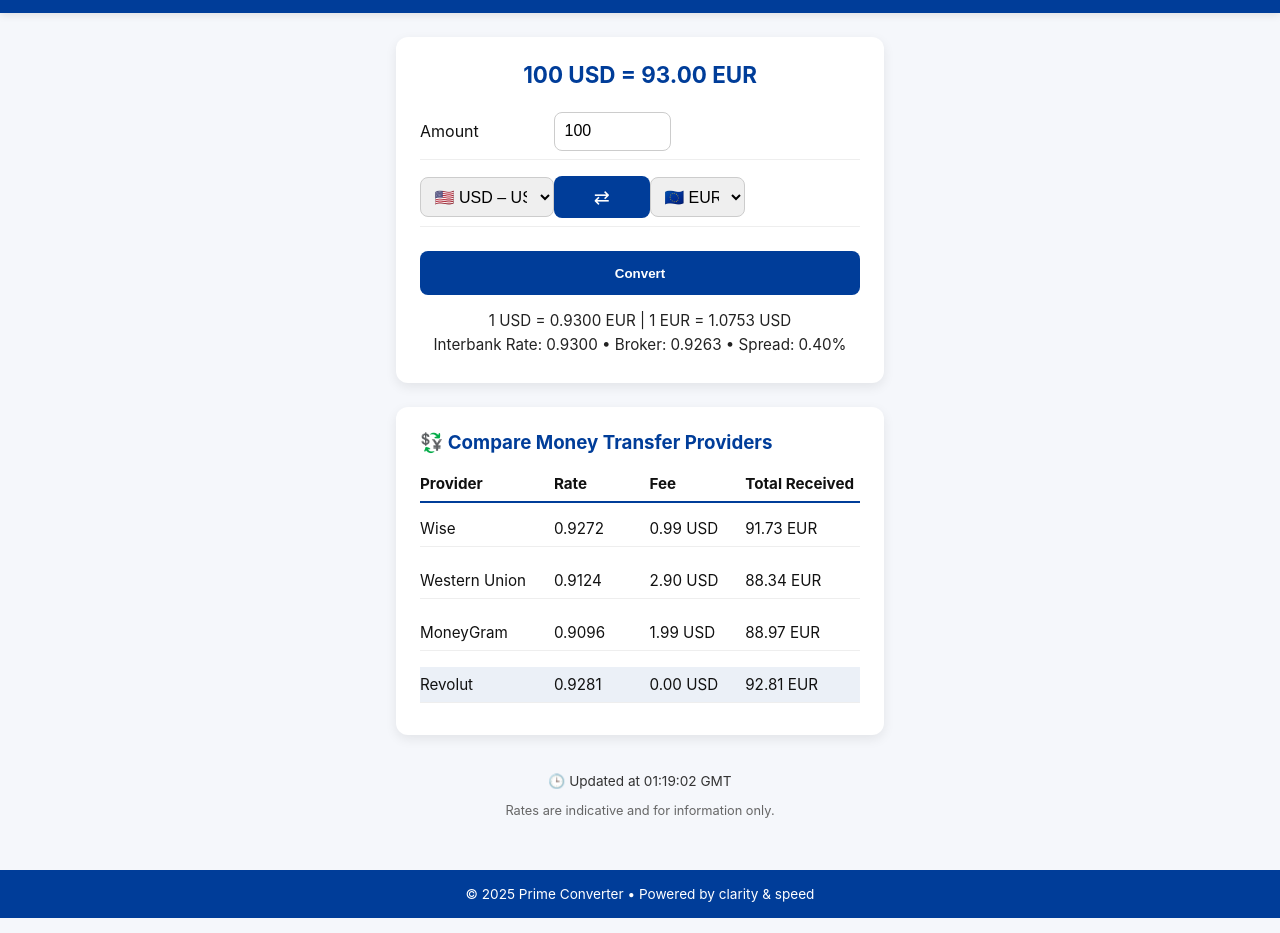
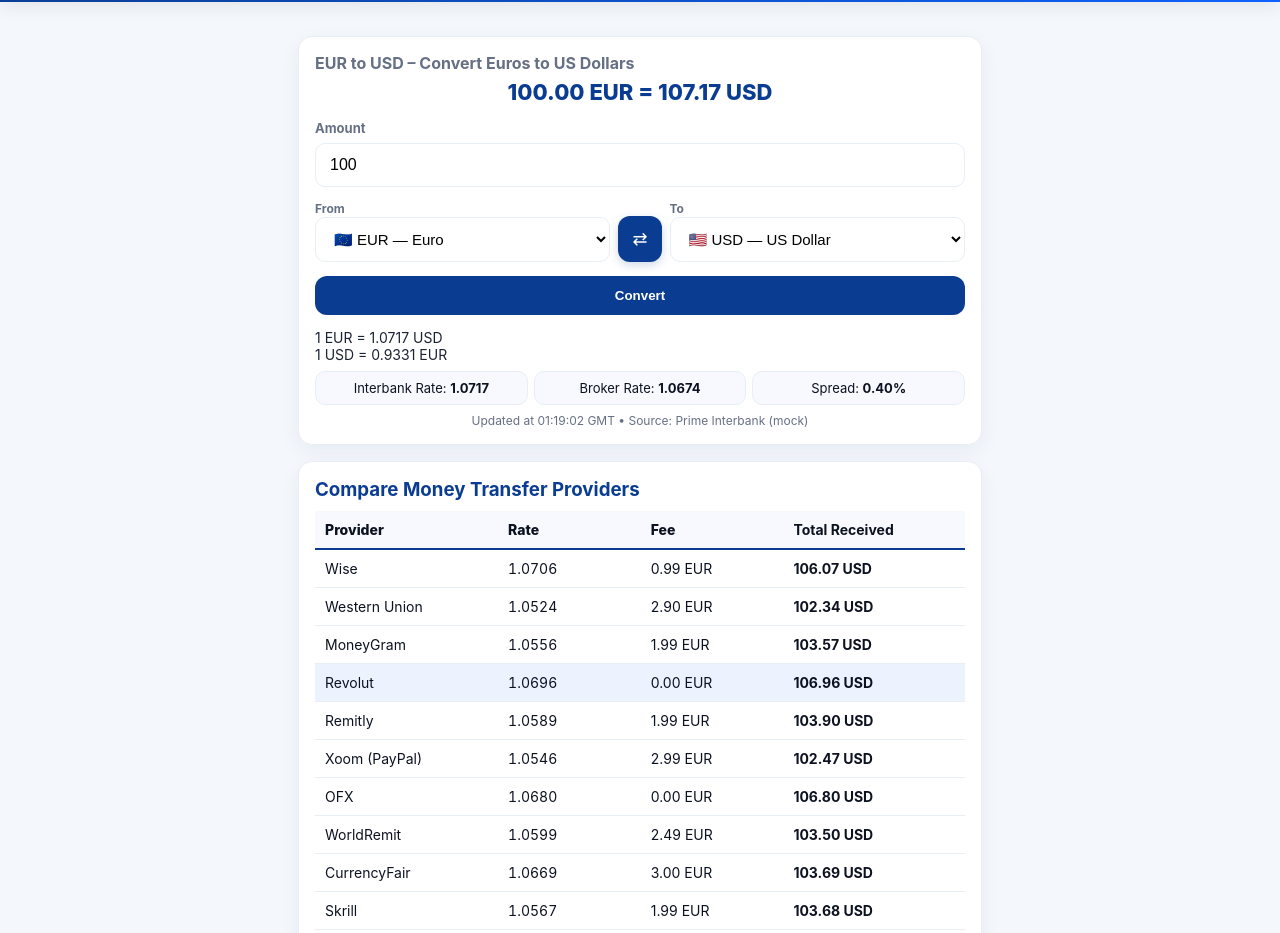
Before and after one commit to aeco111984-source/prime-converter, a plain HTML site: page index.html in a window 1280 px wide. Shown: the part 74-1007 px from the top of the page. Drawn offline with Linux system fonts and the light colour scheme.

Commit message:
Updated full Prime Converter layout

```diff
--- a/index.html
+++ b/index.html
@@ -2,73 +2,105 @@
 <html lang="en">
 <head>
   <meta charset="UTF-8" />
-  <meta name="viewport" content="width=device-width, initial-scale=1.0" />
-  <title>Prime Converter – Smarter Currency Rates</title>
+  <meta name="viewport" content="width=device-width, initial-scale=1" />
+  <title>EUR to USD – Convert Euros to US Dollars | Prime Converter</title>
+  <meta name="description" content="Convert EUR to USD with mid-market and broker rates. See real-time spreads and compare money transfer providers worldwide." />
   <link rel="stylesheet" href="styles.css" />
 </head>
 <body>
-  <header>
-    <h1>🌐 Prime Converter</h1>
-    <p>Real-Time Currency & Transfer Rate Comparison</p>
+  <header class="site-header">
+    <div class="brand">🌐 Prime Converter</div>
+    <div class="strap">Live Exchange Rate • Updated Automatically</div>
   </header>
 
   <main>
-    <section class="converter">
-      <h2 id="headline">100 USD = — EUR</h2>
+    <!-- Converter card -->
+    <section class="card converter">
+      <h1 class="page-title">EUR to USD – Convert Euros to US Dollars</h1>
 
-      <div class="row amount">
-        <label>Amount</label>
-        <input type="number" id="amount" value="100" min="1" step="0.01" />
+      <h2 class="headline" id="headline">100 EUR = — USD</h2>
+
+      <div class="field">
+        <label for="amount">Amount</label>
+        <input id="amount" type="number" inputmode="decimal" value="100" min="0" step="0.01" />
       </div>
 
-      <div class="row pair">
-        <select id="from">
-          <option value="USD" selected>🇺🇸 USD – US Dollar</option>
-          <option value="EUR">🇪🇺 EUR – Euro</option>
-          <option value="GBP">🇬🇧 GBP – British Pound</option>
-          <option value="JPY">🇯🇵 JPY – Japanese Yen</option>
-          <option value="CAD">🇨🇦 CAD – Canadian Dollar</option>
-        </select>
+      <div class="pair-row">
+        <div class="select-wrap">
+          <label class="mini">From</label>
+          <select id="from">
+            <option value="EUR" selected>🇪🇺 EUR — Euro</option>
+            <option value="USD">🇺🇸 USD — US Dollar</option>
+            <option value="GBP">🇬🇧 GBP — British Pound</option>
+            <option value="JPY">🇯🇵 JPY — Japanese Yen</option>
+            <option value="CAD">🇨🇦 CAD — Canadian Dollar</option>
+          </select>
+        </div>
 
-        <button id="swap">⇄</button>
+        <button id="swap" class="swap" aria-label="Swap currencies">⇄</button>
 
-        <select id="to">
-          <option value="EUR" selected>🇪🇺 EUR – Euro</option>
-          <option value="USD">🇺🇸 USD – US Dollar</option>
-          <option value="GBP">🇬🇧 GBP – British Pound</option>
-          <option value="JPY">🇯🇵 JPY – Japanese Yen</option>
-          <option value="CAD">🇨🇦 CAD – Canadian Dollar</option>
-        </select>
+        <div class="select-wrap">
+          <label class="mini">To</label>
+          <select id="to">
+            <option value="USD" selected>🇺🇸 USD — US Dollar</option>
+            <option value="EUR">🇪🇺 EUR — Euro</option>
+            <option value="GBP">🇬🇧 GBP — British Pound</option>
+            <option value="JPY">🇯🇵 JPY — Japanese Yen</option>
+            <option value="CAD">🇨🇦 CAD — Canadian Dollar</option>
+          </select>
+        </div>
       </div>
 
-      <button id="convert" class="convert">Convert</button>
+      <button id="convert" class="btn-primary">Convert</button>
 
-      <div id="details" class="details">
-        <p id="rates">1 USD = — EUR | 1 EUR = — USD</p>
-        <p>Interbank Rate: <span id="interbank">—</span> • Broker: <span id="broker">—</span> • Spread: <span id="spread">—</span></p>
+      <div class="result-block">
+        <div id="pair-lines" class="pair-lines">
+          <div id="lineA">1 EUR = — USD</div>
+          <div id="lineB">1 USD = — EUR</div>
+        </div>
+
+        <div class="meta-lines">
+          <div>Interbank Rate: <strong id="interbank">—</strong></div>
+          <div>Broker Rate: <strong id="broker">—</strong></div>
+          <div>Spread: <strong id="spread">—</strong></div>
+        </div>
+
+        <div class="timestamp">Updated at <span id="time">—:—:—</span> GMT • Source: Prime Interbank (mock)</div>
       </div>
     </section>
 
-    <section class="providers">
-      <h3>💱 Compare Money Transfer Providers</h3>
-      <div class="table" id="providers">
-        <div class="header-row">
+    <!-- Providers table -->
+    <section class="card providers">
+      <h3>Compare Money Transfer Providers</h3>
+      <div class="table">
+        <div class="row header">
           <span>Provider</span><span>Rate</span><span>Fee</span><span>Total Received</span>
         </div>
         <div class="row" id="wise"><span>Wise</span><span>—</span><span>—</span><span>—</span></div>
         <div class="row" id="western"><span>Western Union</span><span>—</span><span>—</span><span>—</span></div>
         <div class="row" id="moneygram"><span>MoneyGram</span><span>—</span><span>—</span><span>—</span></div>
         <div class="row" id="revolut"><span>Revolut</span><span>—</span><span>—</span><span>—</span></div>
+        <div class="row" id="remitly"><span>Remitly</span><span>—</span><span>—</span><span>—</span></div>
+        <div class="row" id="xoom"><span>Xoom (PayPal)</span><span>—</span><span>—</span><span>—</span></div>
+        <div class="row" id="ofx"><span>OFX</span><span>—</span><span>—</span><span>—</span></div>
+        <div class="row" id="worldremit"><span>WorldRemit</span><span>—</span><span>—</span><span>—</span></div>
+        <div class="row" id="currencyfair"><span>CurrencyFair</span><span>—</span><span>—</span><span>—</span></div>
+        <div class="row" id="skrill"><span>Skrill</span><span>—</span><span>—</span><span>—</span></div>
+        <div class="row" id="paysend"><span>PaySend</span><span>—</span><span>—</span><span>—</span></div>
+        <div class="row" id="instarem"><span>InstaReM</span><span>—</span><span>—</span><span>—</span></div>
+        <div class="row" id="remit2india"><span>Remit2India</span><span>—</span><span>—</span><span>—</span></div>
       </div>
     </section>
 
-    <section class="meta">
-      <p>🕒 Updated at <span id="time"></span> GMT</p>
-      <p class="note">Rates are indicative and for information only.</p>
+    <section class="disclaimer">
+      Rates are indicative only and do not constitute financial advice.
     </section>
   </main>
 
-  <footer>© 2025 Prime Converter • Powered by clarity & speed</footer>
+  <footer class="site-footer">
+    © 2025 Prime Converter • Built for clarity, speed & transparency
+  </footer>
+
   <script src="script.js"></script>
 </body>
 </html>
--- a/script.js
+++ b/script.js
@@ -1,79 +1,119 @@
+// XE-style converter: EUR->USD default, mock interbank refresh every 60s.
+// Swap in your live feed by replacing getMid(base, quote).
+
 document.addEventListener("DOMContentLoaded", () => {
+  // Elements
   const amountEl = document.getElementById("amount");
   const fromEl = document.getElementById("from");
   const toEl = document.getElementById("to");
-  const headline = document.getElementById("headline");
-  const ratesText = document.getElementById("rates");
+  const headlineEl = document.getElementById("headline");
+  const lineA = document.getElementById("lineA");
+  const lineB = document.getElementById("lineB");
   const interbankEl = document.getElementById("interbank");
   const brokerEl = document.getElementById("broker");
   const spreadEl = document.getElementById("spread");
   const timeEl = document.getElementById("time");
+  const convertBtn = document.getElementById("convert");
+  const swapBtn = document.getElementById("swap");
 
-  const providerRows = {
-    wise: document.getElementById("wise"),
-    western: document.getElementById("western"),
-    moneygram: document.getElementById("moneygram"),
-    revolut: document.getElementById("revolut")
+  // Provider rows
+  const rows = [
+    "wise","western","moneygram","revolut","remitly","xoom",
+    "ofx","worldremit","currencyfair","skrill","paysend","instarem","remit2india"
+  ].map(id => ({ id, el: document.getElementById(id) }));
+
+  // Mock mid rates (symmetric by construction)
+  const mid = {
+    EUR: { USD: 1.0720, GBP: 0.8550, JPY: 162.50, CAD: 1.4600 },
+    USD: { EUR: 0.9330, GBP: 0.7970, JPY: 151.70, CAD: 1.3600 },
+    GBP: { EUR: 1.1696, USD: 1.2550, JPY: 191.30, CAD: 1.7200 },
+    JPY: { EUR: 0.00615, USD: 0.00659, GBP: 0.00523, CAD: 0.01100 },
+    CAD: { EUR: 0.6849, USD: 0.7350, GBP: 0.5814, JPY: 90.91 }
   };
 
-  const rates = {
-    USD: { EUR: 0.93, GBP: 0.78, JPY: 151.2, CAD: 1.36 },
-    EUR: { USD: 1.07, GBP: 0.84, JPY: 162.5, CAD: 1.46 },
-    GBP: { USD: 1.28, EUR: 1.19, JPY: 191.3, CAD: 1.74 },
-    JPY: { USD: 0.0066, EUR: 0.0062, GBP: 0.0052, CAD: 0.0091 },
-    CAD: { USD: 0.74, EUR: 0.68, GBP: 0.57, JPY: 109.3 }
-  };
+  // Mock provider model (margin vs mid + fee in base currency)
+  const providers = [
+    { key:"wise",       name:"Wise",         marginPct:0.10, fee:0.99 },
+    { key:"western",    name:"Western Union",marginPct:1.80, fee:2.90 },
+    { key:"moneygram",  name:"MoneyGram",    marginPct:1.50, fee:1.99 },
+    { key:"revolut",    name:"Revolut",      marginPct:0.20, fee:0.00 },
+    { key:"remitly",    name:"Remitly",      marginPct:1.20, fee:1.99 },
+    { key:"xoom",       name:"Xoom (PayPal)",marginPct:1.60, fee:2.99 },
+    { key:"ofx",        name:"OFX",          marginPct:0.35, fee:0.00 },
+    { key:"worldremit", name:"WorldRemit",   marginPct:1.10, fee:2.49 },
+    { key:"currencyfair",name:"CurrencyFair",marginPct:0.45, fee:3.00 },
+    { key:"skrill",     name:"Skrill",       marginPct:1.40, fee:1.99 },
+    { key:"paysend",    name:"PaySend",      marginPct:0.90, fee:1.00 },
+    { key:"instarem",   name:"InstaReM",     marginPct:0.60, fee:1.50 },
+    { key:"remit2india",name:"Remit2India",  marginPct:1.30, fee:2.00 }
+  ];
 
-  const updateTime = () => {
-    const now = new Date();
-    timeEl.textContent = now.toUTCString().split(" ")[4];
-  };
+  // --- Helpers ---
+  const nowGMT = () => new Date().toUTCString().split(" ")[4];
+  function getMid(base, quote) {
+    // jitter mid slightly to feel "live"
+    const m = (mid[base] && mid[base][quote]) ? mid[base][quote] : null;
+    if (!m) return null;
+    const jitter = 1 + (Math.random() - 0.5) * 0.001; // ±0.05%
+    return +(m * jitter).toFixed(6);
+  }
 
-  const convert = () => {
+  function fmt(n, dp=4){ return Number(n).toFixed(dp); }
+
+  // --- Core compute ---
+  function compute() {
     const base = fromEl.value;
     const quote = toEl.value;
-    const amount = parseFloat(amountEl.value);
-    if (!rates[base] || !rates[base][quote]) {
-      alert("Conversion not available for this pair.");
-      return;
-    }
+    const amt = Math.max(0, parseFloat(amountEl.value || "0"));
 
-    const interbankRate = rates[base][quote];
-    const brokerRate = interbankRate * (1 - 0.004);
-    const spread = ((interbankRate - brokerRate) / interbankRate) * 100;
+    const m = getMid(base, quote);
+    if (!m) { alert("Pair not available in demo."); return; }
 
-    const interbankTotal = (amount * interbankRate).toFixed(2);
-    headline.textContent = `${amount} ${base} = ${interbankTotal} ${quote}`;
-    ratesText.textContent = `1 ${base} = ${interbankRate.toFixed(4)} ${quote} | 1 ${quote} = ${(1/interbankRate).toFixed(4)} ${base}`;
-    interbankEl.textContent = interbankRate.toFixed(4);
-    brokerEl.textContent = brokerRate.toFixed(4);
-    spreadEl.textContent = spread.toFixed(2) + "%";
+    // Broker rate = mid * (1 - margin%)
+    const brokerRate = m * (1 - 0.004); // 0.40% generic broker for headline
+    const spreadPct = ((m - brokerRate) / m) * 100;
 
-    const providers = [
-      { row: providerRows.wise, name: "Wise", rate: brokerRate*1.001, fee: 0.99 },
-      { row: providerRows.western, name: "Western Union", rate: brokerRate*0.985, fee: 2.9 },
-      { row: providerRows.moneygram, name: "MoneyGram", rate: brokerRate*0.982, fee: 1.99 },
-      { row: providerRows.revolut, name: "Revolut", rate: brokerRate*1.002, fee: 0 }
-    ];
+    const total = amt * m;
 
-    let best = providers.reduce((a,b)=>a.rate>b.rate?a:b);
+    // Headline + lines
+    headlineEl.textContent = `${fmt(amt,2)} ${base} = ${fmt(total,2)} ${quote}`;
+    lineA.textContent = `1 ${base} = ${fmt(m)} ${quote}`;
+    lineB.textContent = `1 ${quote} = ${fmt(1/m)} ${base}`;
+    interbankEl.textContent = fmt(m);
+    brokerEl.textContent   = fmt(brokerRate);
+    spreadEl.textContent   = fmt(spreadPct,2) + "%";
+    timeEl.textContent = nowGMT();
 
-    providers.forEach(p=>{
-      const total = (amount*p.rate - p.fee).toFixed(2);
-      p.row.children[1].textContent = p.rate.toFixed(4);
-      p.row.children[2].textContent = p.fee.toFixed(2)+" "+base;
-      p.row.children[3].textContent = total+" "+quote;
-      p.row.classList.toggle("highlight", p.name===best.name);
+    // Providers (best highlight)
+    const rowsData = providers.map(p => {
+      const rate = m * (1 - p.marginPct/100);
+      const received = amt * rate - p.fee;
+      return { ...p, rate, received };
     });
+    const best = rowsData.reduce((a,b)=> a.received>b.received ? a : b, rowsData[0]);
 
-    updateTime();
-  };
+    rowsData.forEach(r=>{
+      const row = rows.find(x=>x.id===r.key)?.el;
+      if (!row) return;
+      row.children[0].textContent = providers.find(p=>p.key===r.key).name;
+      row.children[1].textContent = fmt(r.rate);
+      row.children[2].textContent = `${fmt(r.fee,2)} ${base}`;
+      row.children[3].textContent = `${fmt(r.received,2)} ${quote}`;
+      row.classList.toggle("highlight", r.key===best.key);
+    });
+  }
 
-  document.getElementById("convert").addEventListener("click", convert);
+  // Events
+  document.getElementById("convert").addEventListener("click", compute);
   document.getElementById("swap").addEventListener("click", ()=>{
-    const temp = fromEl.value; fromEl.value = toEl.value; toEl.value = temp; convert();
+    const t = fromEl.value; fromEl.value = toEl.value; toEl.value = t; compute();
   });
 
-  convert();
-  updateTime();
+  // Defaults: EUR -> USD
+  fromEl.value = "EUR";
+  toEl.value   = "USD";
+
+  // First paint + auto-refresh every 60s
+  compute();
+  setInterval(compute, 60000);
 });
--- a/styles.css
+++ b/styles.css
@@ -1,132 +1,70 @@
-body {
-  font-family: -apple-system, BlinkMacSystemFont, "Segoe UI", Roboto, Helvetica, Arial, sans-serif;
-  margin: 0;
-  background: #f5f7fb;
-  color: #111;
+:root{
+  --bg:#f4f7fb;
+  --card:#ffffff;
+  --border:#e8eef6;
+  --brand:#0a3d91;
+  --brand-2:#0f62fe;
+  --text:#0c1220;
+  --muted:#667085;
+  --good:#0a8a2a;
+  --bad:#b3261e;
 }
 
-header {
-  text-align: center;
-  background: #003d99;
-  color: white;
-  padding: 1rem;
-  box-shadow: 0 2px 8px rgba(0,0,0,0.1);
+*{box-sizing:border-box}
+html,body{margin:0;padding:0;background:var(--bg);color:var(--text);font-family:-apple-system,BlinkMacSystemFont,"Segoe UI",Roboto,Helvetica,Arial,sans-serif}
+main{max-width:720px;margin:0 auto;padding:18px}
+
+.site-header{
+  background:linear-gradient(135deg,var(--brand),var(--brand-2));
+  color:#fff;text-align:center;padding:16px 10px;box-shadow:0 4px 18px rgba(0,0,0,.08)
 }
-header h1 { margin: 0; font-size: 1.7rem; }
-header p { margin: 0.3rem 0 0; font-size: 0.9rem; opacity: 0.9; }
+.site-header .brand{font-weight:800;font-size:20px}
+.site-header .strap{opacity:.92;font-size:13px;margin-top:4px}
 
-main {
-  display: flex;
-  flex-direction: column;
-  align-items: center;
-  padding: 1.5rem;
-  gap: 1.5rem;
+.card{
+  background:var(--card);border:1px solid var(--border);border-radius:14px;
+  padding:16px;margin:16px 0;box-shadow:0 6px 20px rgba(10,61,145,.06)
 }
 
-.converter {
-  background: white;
-  border-radius: 12px;
-  box-shadow: 0 4px 12px rgba(0,0,0,0.08);
-  width: 100%;
-  max-width: 440px;
-  padding: 1.5rem;
+.page-title{margin:0 0 6px 0;font-size:16px;color:var(--muted);font-weight:700}
+.headline{margin:6px 0 12px 0;text-align:center;color:var(--brand);font-size:22px;font-weight:800}
+
+.field label{font-weight:700;font-size:13px;color:var(--muted)}
+.field input{
+  width:100%;padding:12px 14px;border:1px solid var(--border);border-radius:10px;font-size:16px;background:#fff;margin-top:6px
 }
 
-h2 {
-  text-align: center;
-  color: #003d99;
-  margin: 0 0 1rem;
-  font-size: 1.4rem;
+.pair-row{display:flex;gap:8px;align-items:end;margin-top:10px}
+.select-wrap{flex:1}
+.select-wrap .mini{font-size:12px;color:var(--muted);font-weight:700}
+select{
+  width:100%;padding:12px 14px;border:1px solid var(--border);border-radius:10px;font-size:15px;background:#fff
 }
 
-.row {
-  display: flex;
-  align-items: center;
-  justify-content: space-between;
-  margin: 0.5rem 0;
+.swap{
+  border:none;background:var(--brand);color:#fff;border-radius:12px;padding:12px 14px;font-size:18px;cursor:pointer;
+  box-shadow:0 3px 10px rgba(10,61,145,.2)
 }
 
-input, select {
-  width: 100%;
-  padding: 0.6rem;
-  border: 1px solid #ccc;
-  border-radius: 8px;
-  font-size: 1rem;
+.btn-primary{
+  width:100%;margin-top:14px;background:var(--brand);color:#fff;border:0;border-radius:12px;padding:12px 14px;font-weight:800;cursor:pointer
 }
+.btn-primary:hover{filter:brightness(.95)}
 
-#swap {
-  background: #003d99;
-  color: white;
-  border: none;
-  padding: 0.6rem 0.8rem;
-  border-radius: 8px;
-  font-size: 1.2rem;
-  cursor: pointer;
-}
+.result-block{margin-top:14px}
+.pair-lines{font-size:14px;color:#1b2333;margin:6px 0}
+.meta-lines{display:grid;grid-template-columns:1fr 1fr 1fr;gap:6px;margin-top:8px}
+.meta-lines div{background:#f7f9ff;border:1px solid var(--border);border-radius:10px;padding:8px;text-align:center;font-size:13px}
+.timestamp{margin-top:8px;color:var(--muted);font-size:12px;text-align:center}
 
-.convert {
-  width: 100%;
-  background: #003d99;
-  color: white;
-  font-weight: 600;
-  padding: 0.9rem;
-  border: none;
-  border-radius: 8px;
-  margin-top: 1rem;
-  cursor: pointer;
-}
+.providers h3{margin:0 0 10px 0;color:var(--brand)}
+.table{display:flex;flex-direction:column}
+.row{display:grid;grid-template-columns:1.3fr 1fr 1fr 1.2fr;gap:8px;padding:10px;border-bottom:1px solid var(--border);align-items:center}
+.row.header{font-weight:800;background:#f7f9ff;border-bottom:2px solid var(--brand)}
+.row.highlight{background:rgba(15,98,254,.08)}
+.row span{font-size:14px}
+.row span:nth-child(2){font-variant-numeric:tabular-nums}
+.row span:nth-child(4){font-weight:700}
 
-.details {
-  text-align: center;
-  margin-top: 1rem;
-  font-size: 0.95rem;
-  color: #222;
-}
-.details p { margin: 0.3rem 0; }
-
-.providers {
-  background: white;
-  border-radius: 12px;
-  box-shadow: 0 4px 12px rgba(0,0,0,0.08);
-  width: 100%;
-  max-width: 440px;
-  padding: 1.5rem;
-}
-
-.providers h3 {
-  color: #003d99;
-  margin: 0 0 0.8rem;
-}
-
-.table {
-  display: flex;
-  flex-direction: column;
-  font-size: 0.95rem;
-}
-.header-row, .row {
-  display: grid;
-  grid-template-columns: 1.4fr 1fr 1fr 1.2fr;
-  padding: 0.5rem 0;
-  border-bottom: 1px solid #eee;
-}
-.header-row {
-  font-weight: 700;
-  border-bottom: 2px solid #003d99;
-}
-.row.highlight { background: rgba(0,61,153,0.08); }
-
-.meta {
-  text-align: center;
-  font-size: 0.85rem;
-  color: #333;
-}
-.note { font-size: 0.8rem; color: #666; }
-
-footer {
-  text-align: center;
-  background: #003d99;
-  color: white;
-  padding: 1rem;
-  font-size: 0.85rem;
-  margin-top: 1rem;
-}
+.disclaimer{color:var(--muted);text-align:center;font-size:12px;margin:8px 0 20px}
+.site-footer{text-align:center;color:#fff;background:var(--brand);padding:14px;font-size:12px;border-top:1px solid rgba(255,255,255,.2)}
```
Also changed, not shown: 1 other file.
